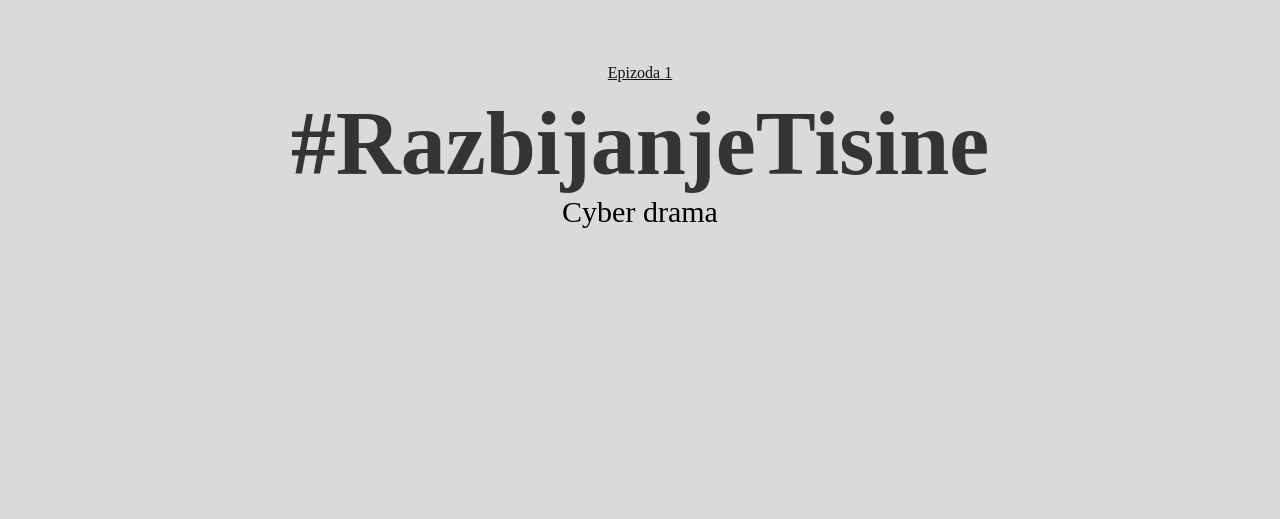
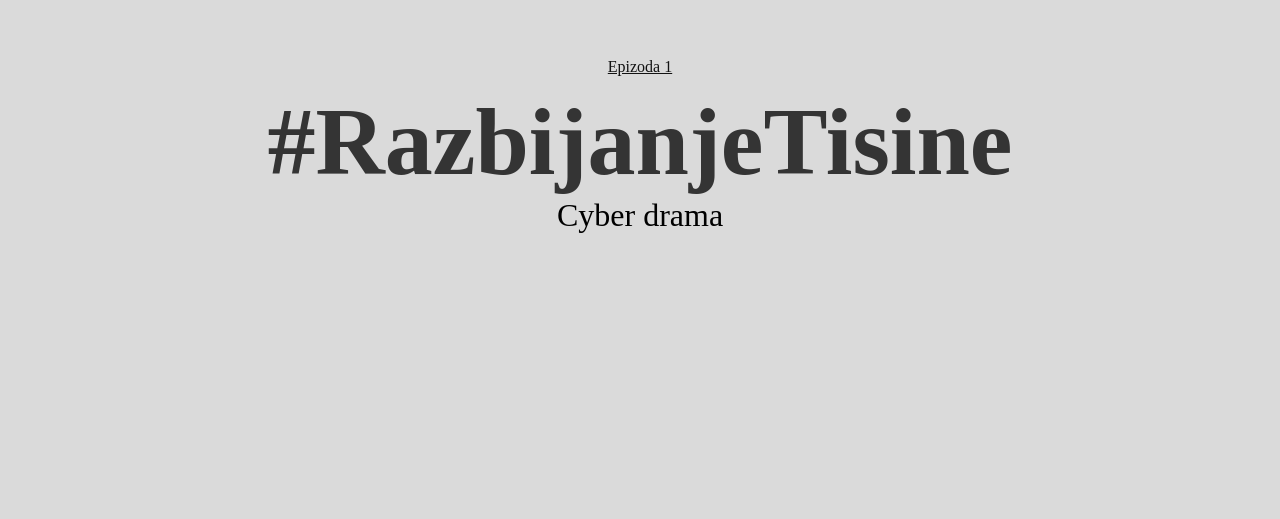
Before and after one commit to staystrongbg/razbijanje-tisine, a plain HTML site: page index.html in a window 1280 px wide. Shown: the part 259-778 px from the top of the page. Drawn offline with Linux system fonts and the light colour scheme.

Commit message:
Add files via upload

```diff
--- a/styles.css
+++ b/styles.css
@@ -1,6 +1,14 @@
+/*
+* Prefixed by https://autoprefixer.github.io
+* PostCSS: v8.4.14,
+* Autoprefixer: v10.4.7
+* Browsers: last 4 version
+*/
+
 html,
 * {
   margin: 0;
+  -webkit-box-sizing: border-box;
   box-sizing: border-box;
   font-family: 'sans-serif';
   scroll-behavior: smooth;
@@ -11,8 +19,14 @@ body {
 }
 nav {
   padding: 10px 20px;
+  display: -webkit-box;
+  display: -ms-flexbox;
   display: flex;
+  -webkit-box-align: center;
+  -ms-flex-align: center;
   align-items: center;
+  -webkit-box-pack: center;
+  -ms-flex-pack: center;
   justify-content: center;
   gap: 15px;
 }
@@ -26,16 +40,31 @@ nav a:active {
 
 .wrapper {
   height: 100vh;
+  display: -webkit-box;
+  display: -ms-flexbox;
   display: flex;
+  -webkit-box-align: center;
+  -ms-flex-align: center;
   align-items: center;
+  -webkit-box-pack: center;
+  -ms-flex-pack: center;
   justify-content: center;
+  -webkit-box-orient: vertical;
+  -webkit-box-direction: normal;
+  -ms-flex-direction: column;
   flex-direction: column;
 }
 footer {
   background-color: #212121;
   width: 100%;
+  display: -webkit-box;
+  display: -ms-flexbox;
   display: flex;
+  -webkit-box-align: center;
+  -ms-flex-align: center;
   align-items: center;
+  -webkit-box-pack: center;
+  -ms-flex-pack: center;
   justify-content: center;
 }
 footer p {
@@ -44,11 +73,11 @@ footer p {
   text-align: center;
 }
 .wrapper .title {
-  font-size: 90px;
+  font-size: clamp(2rem, 10vw, 6rem);
   color: #343434;
 }
 .wrapper .drama {
-  font-size: 30px;
+  font-size: clamp(0.66rem, 5vw, 2rem);
   color: #000;
 }
 
@@ -68,5 +97,6 @@ footer p {
 .video-player video {
   height: 100%;
   width: 100%;
+  -o-object-fit: cover;
   object-fit: cover;
 }
```
